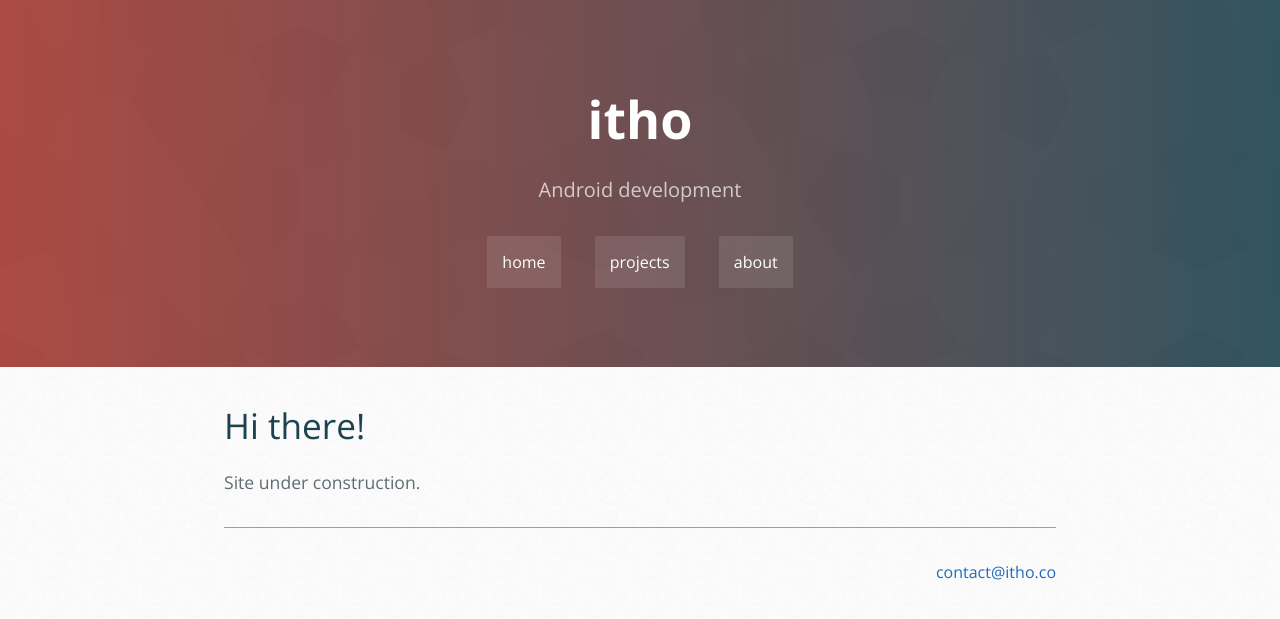
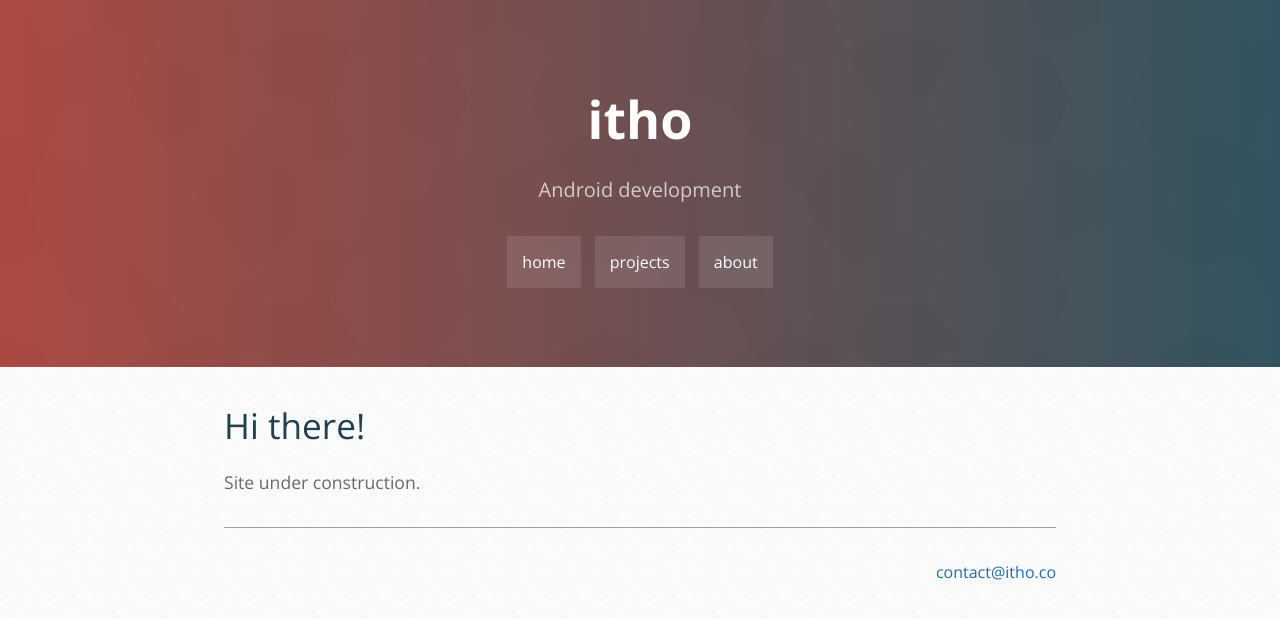
Before and after one commit to itho/itho.github.io, a Jekyll site: the page built from index.html, in a window 1280 px wide. Shown: the top 619 px of the page. Built offline with Jekyll 4.4.1, drawn with Linux system fonts in a browser that asks for light colours; some web fonts are replaced; the list of posts is cut into pages by our own code.

Commit message:
Update btn spacing

```diff
--- a/resources/css/main.css
+++ b/resources/css/main.css
@@ -29,7 +29,7 @@ a:hover {
   width: 250px;
   cursor: pointer;
   padding: 15px;
-  margin: 15px;
+  margin: 5px;
 }
 .btn-three {
   color: #FFF;
```
